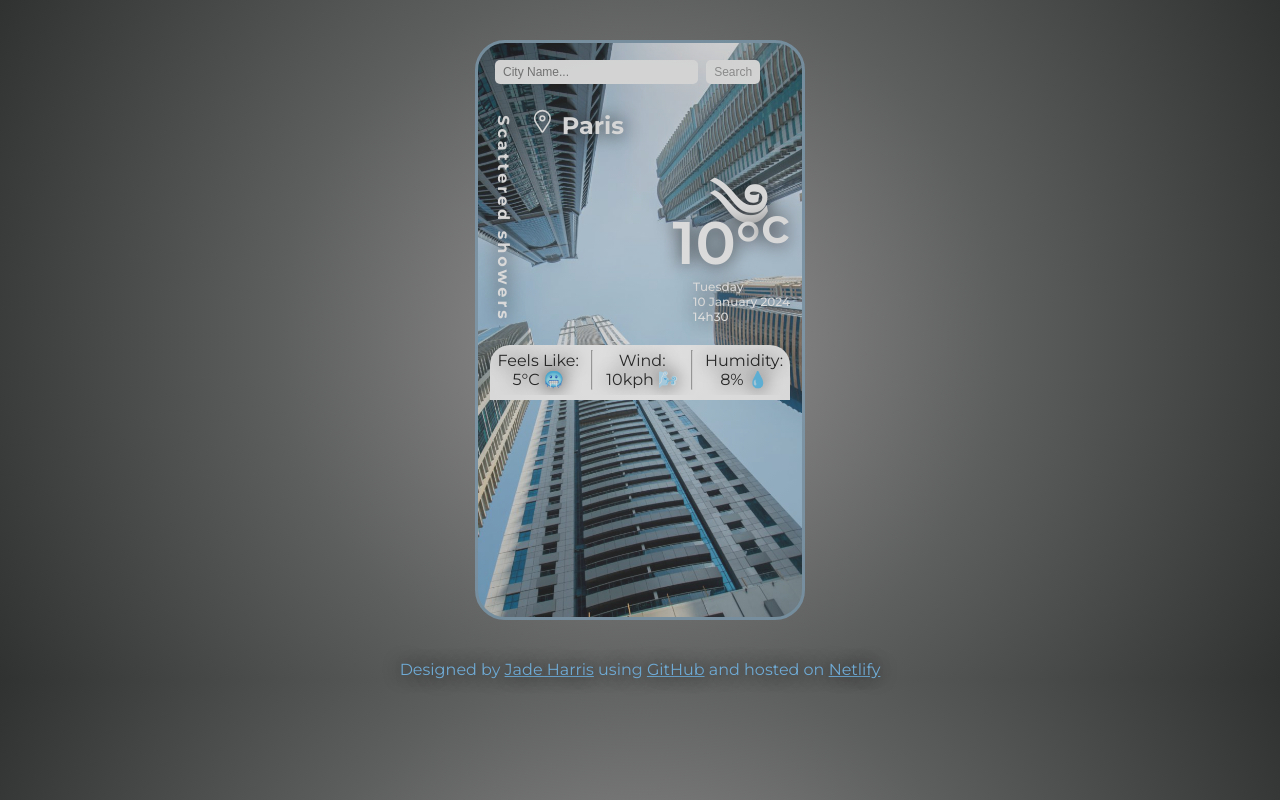
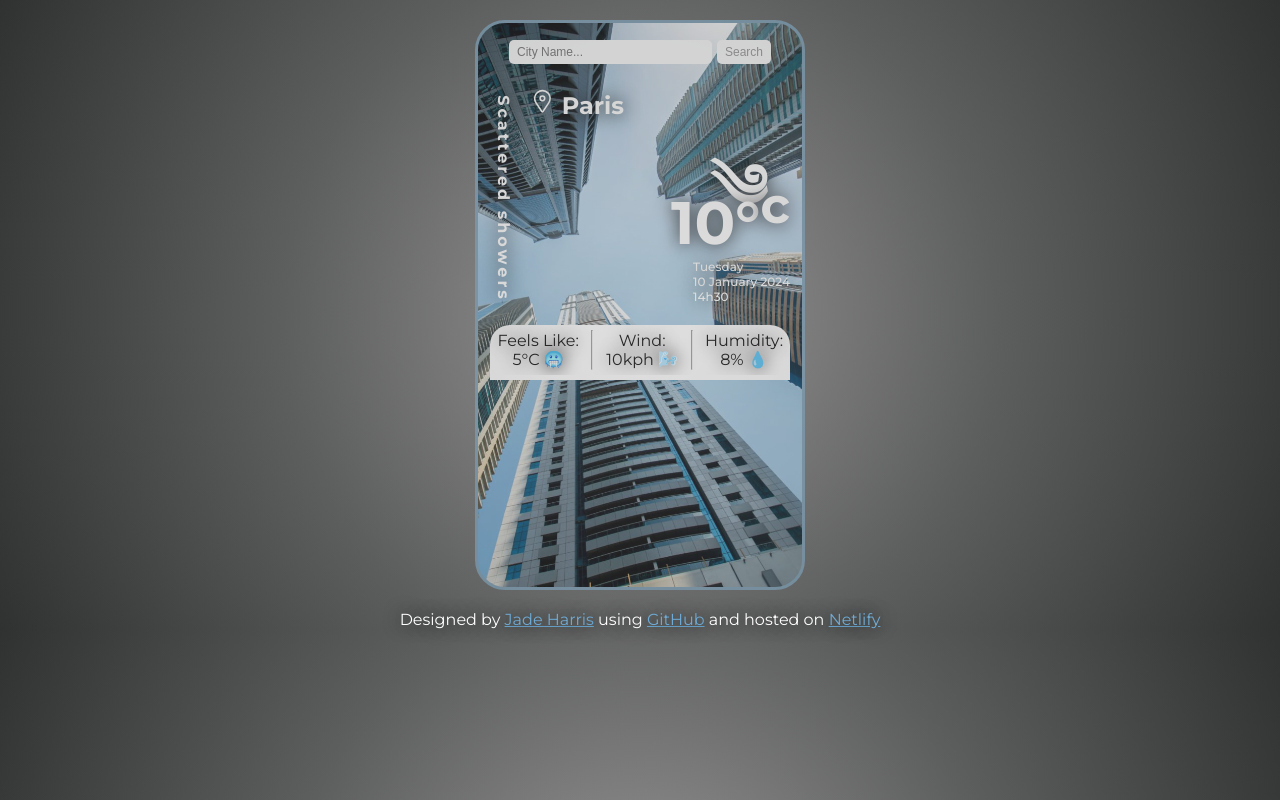
Before and after one commit to jadieclair/skynews-weather, a plain HTML site: page index.html in a window 1280 px wide. Drawn offline with Linux system fonts and the light colour scheme.

Commit message:
Added links

```diff
--- a/index.html
+++ b/index.html
@@ -51,7 +51,7 @@
         <div class="temperature">
           <h1>
             <span id="emoji">༄</span>
-            <span> 10°<sup>c</sup></span>
+            <span class="temperature-unit"> 10°<sup>c</sup></span>
           </h1>
           <p>
             Tuesday <br />
@@ -83,8 +83,9 @@
       </main>
     </div>
     <footer>
-      Designed by <a href="">Jade Harris</a> using <a href="#">GitHub</a> and
-      hosted on <a href="#">Netlify</a>
+      Designed by <a href="https://github.com/jadieclair">Jade Harris</a> using
+      <a href="https://github.com/jadieclair/skynews-weather.git">GitHub</a> and
+      hosted on <a href="https://skynews-weather.netlify.app/">Netlify</a>
     </footer>
     <script src="script.js"></script>
   </body>
--- a/style.css
+++ b/style.css
@@ -53,6 +53,9 @@ hr {
 }
 
 form {
+  display: flex;
+  align-items: center;
+  justify-content: center;
   font-weight: 400;
   font-size: 12px;
   padding: 5px;
@@ -72,7 +75,6 @@ footer {
   display: block;
   text-align: center;
   margin-top: 10px;
-  color: rgb(111, 171, 213);
 }
 
 #city {
@@ -106,9 +108,9 @@ footer {
 .project {
   position: relative;
   display: block;
-  margin: 40px auto;
+  margin: 20px auto;
   max-width: 300px;
-  min-height: 550px;
+  min-height: 540px;
   border-radius: 30px;
   padding: 12px;
   background: url(skyline.jpg) no-repeat center center;
@@ -134,6 +136,10 @@ footer {
   margin: 0 40px 15px 0;
 }
 
+.temperature-unit {
+  font-weight: bold;
+}
+
 .temperature p {
   align-self: flex-end;
 }
```
